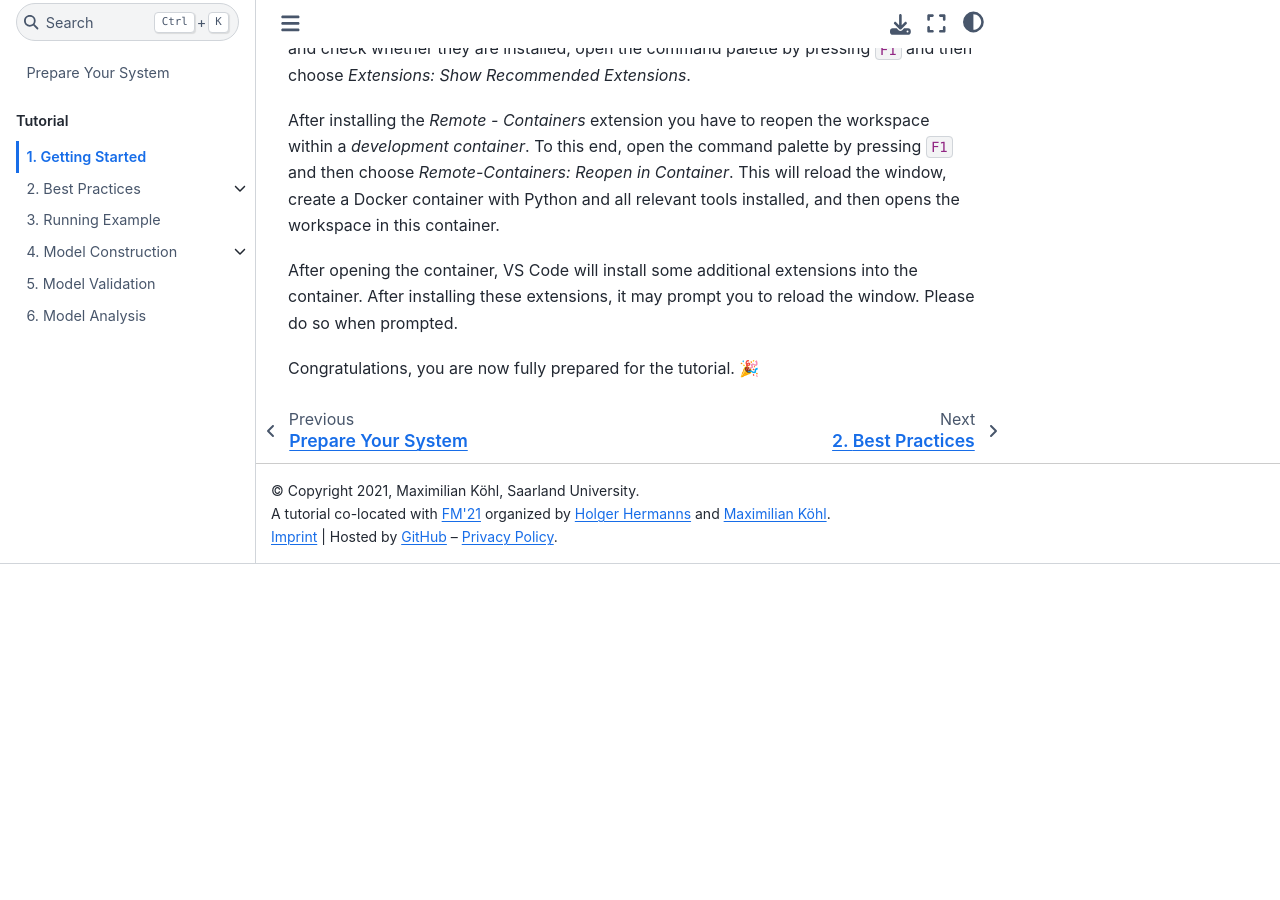
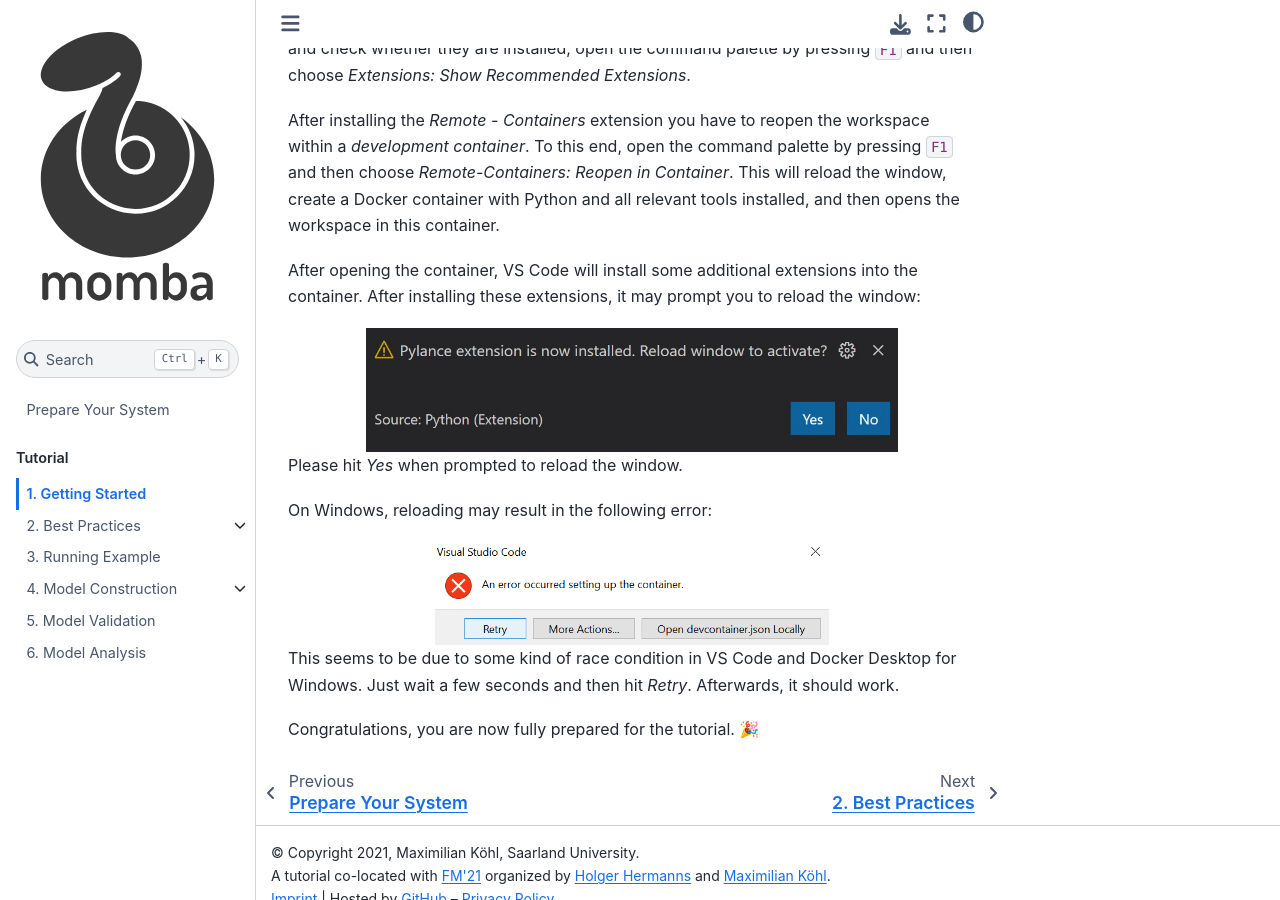
Before and after one commit to udsdepend/fm21-momba-tutorial, a Jupyter Book: the page built from book/tutorial/getting-started.md, in a window 1280 px wide and 900 px high, scrolled down 1553 px. Built offline with Jupyter Book 1.0.4 settings and Sphinx 7.4.7 and the Sphinx Book theme 1.1.4, drawn with Linux system fonts in a browser that asks for light colours; before the commit the page ends 2117 px from its top, so only the background shows below that.

Commit message:
include reload error

````diff
--- a/book/tutorial/getting-started.md
+++ b/book/tutorial/getting-started.md
@@ -56,7 +56,22 @@
 This will reload the window, create a Docker container with Python and all relevant tools installed, and then opens the workspace in this container.
 
 After opening the container, VS Code will install some additional extensions into the container.
-After installing these extensions, it may prompt you to reload the window.
-Please do so when prompted.
+After installing these extensions, it may prompt you to reload the window:
+```{image} ./images/pylance-reload-prompt.png
+:name: pylance-reload-prompt
+:scale: 60%
+:align: center
+```
+Please hit *Yes* when prompted to reload the window.
+
+On Windows, reloading may result in the following error:
+```{image} ./images/windows-reload-error.png
+:name: windows-reload-error
+:scale: 60%
+:align: center
+```
+This seems to be due to some kind of race condition in VS Code and Docker Desktop for Windows.
+Just wait a few seconds and then hit *Retry*.
+Afterwards, it should work.
 
 Congratulations, you are now fully prepared for the tutorial. 🎉
````
Also changed, not shown: book/tutorial/images/pylance-reload-prompt.png (added), book/tutorial/images/windows-reload-error.png (added).
